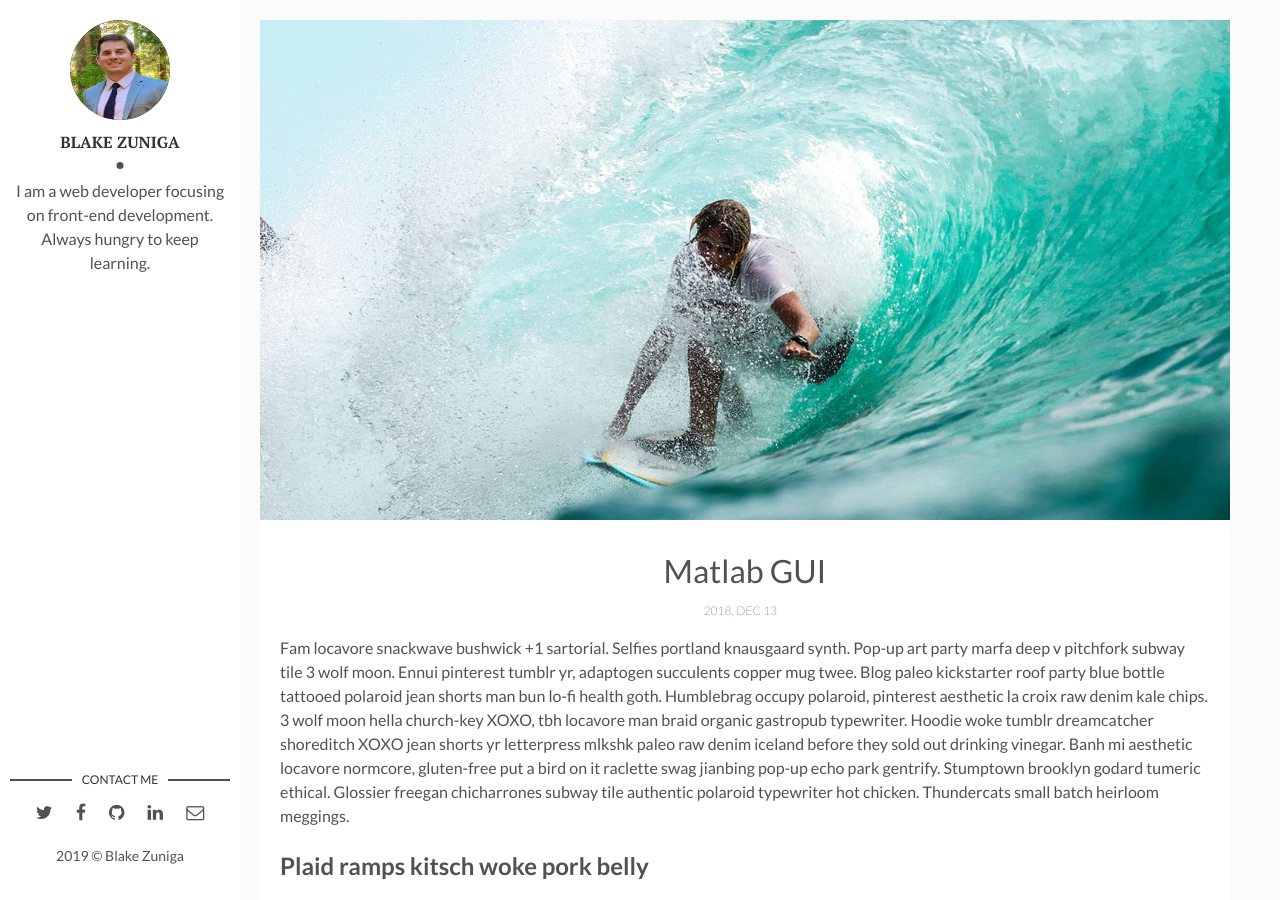
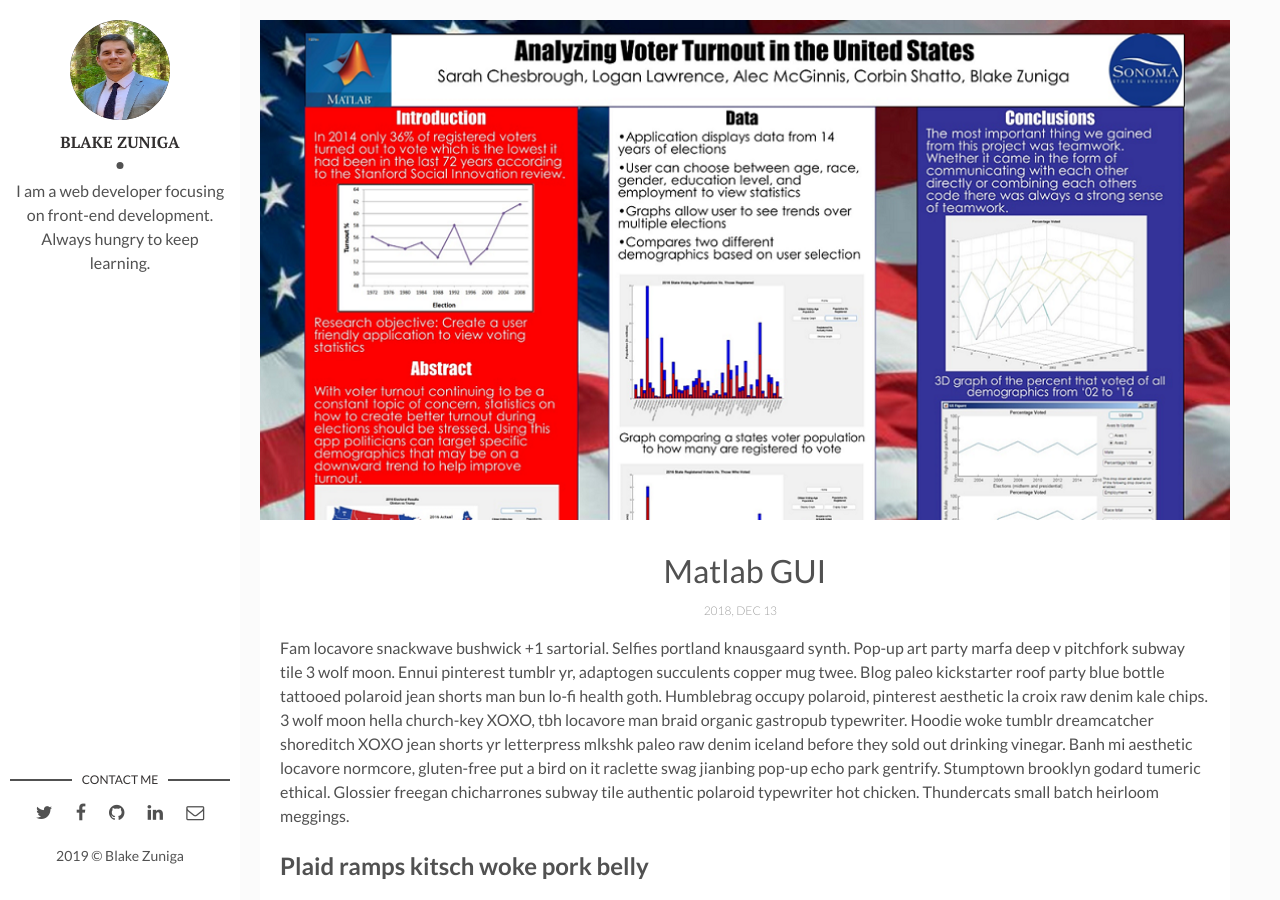
Before and after one commit to Blakez3/Blakez3.github.io, a Jekyll site: the page built from _posts/2017-04-06-how-i-rest-from-work.markdown, in a window 1280 px wide and 900 px high. Built offline with Jekyll 4.4.1, drawn with Linux system fonts in a browser that asks for light colours; comment, search, counter and statistics services are not loaded.

Commit message:
Update 2017-04-06-how-i-rest-from-work.markdown

```diff
--- a/_posts/2017-04-06-how-i-rest-from-work.markdown
+++ b/_posts/2017-04-06-how-i-rest-from-work.markdown
@@ -3,7 +3,7 @@ layout: post
 title: Matlab GUI
 date: 2018-12-13
 description: You’ll find this post in your `_posts` directory. Go ahead and edit it and re-build the site to see your changes. # Add post description (optional)
-img: i-rest.jpg # Add image post (optional)
+img: 314Poster.png # Add image post (optional)
 fig-caption: # Add figcaption (optional)
 tags: [Holidays, Hawaii]
 ---
```
